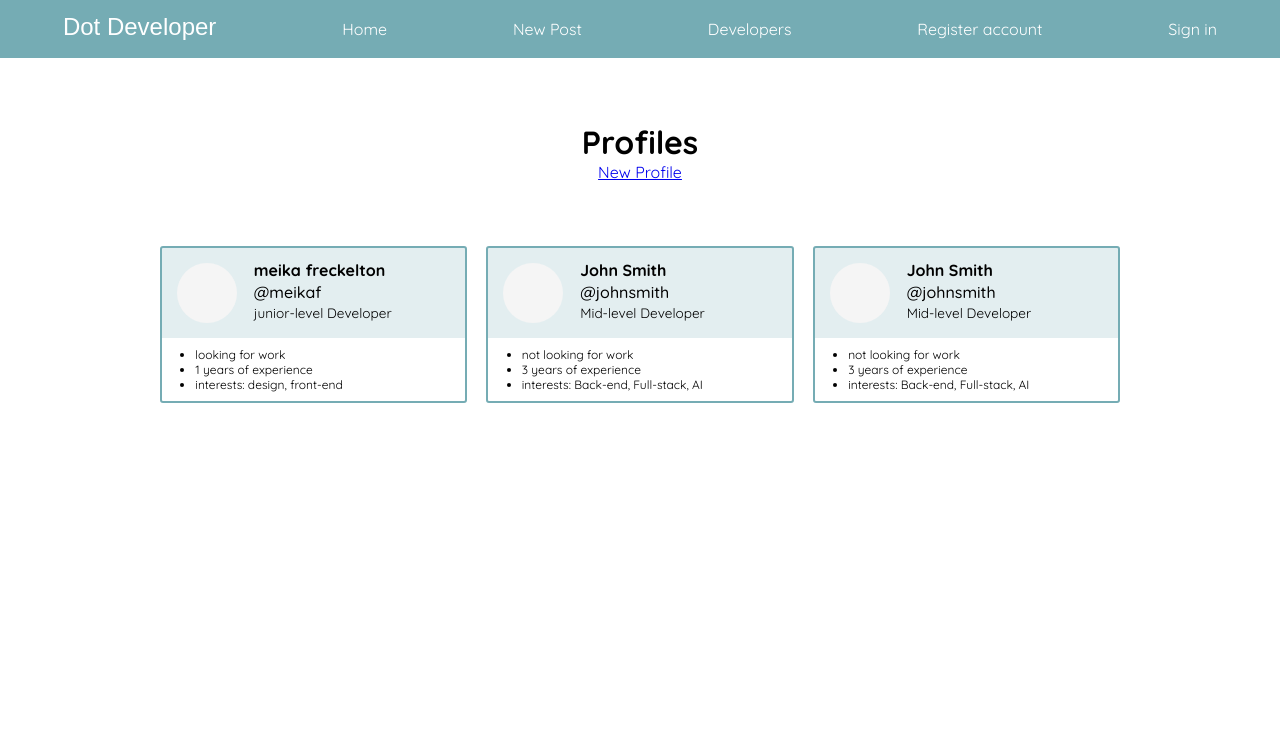
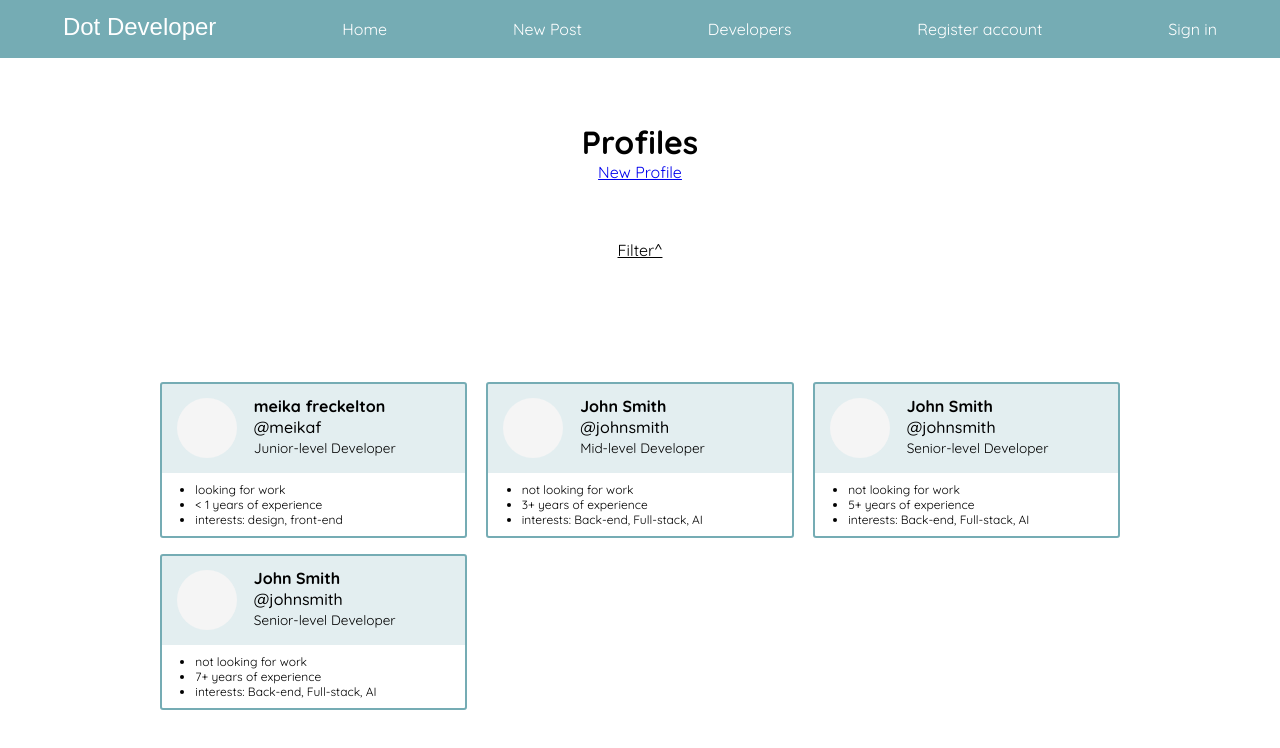
Before and after one commit to dannyfern/MERNAPP, a React (Create React App) app in the folder client/: page /profiles in a window 1280 px wide. Shown: the top 748 px of the page. Built offline with nearby package versions, Linux system fonts and the light colour scheme; a web font is replaced by a local one.

Commit message:
filters for profiles done - need to add languages, interests)

```diff
--- a/client/src/components/profiles/Profiles.js
+++ b/client/src/components/profiles/Profiles.js
@@ -1,10 +1,125 @@
-import React from 'react'
+import React, { useState } from 'react'
 import { Link } from 'react-router-dom'
 import Profile from './Profile'
+import Dropdown from 'react-dropdown'
 
 const Profiles = ({ profileData }) => {
 
-    console.log(profileData)
+    const filters = {
+        level: "All",
+        experience: "All"
+    }
+
+
+    const [filterData, setFilterData] = useState(filters)
+
+    // console.log(profileData)
+
+    const toggleFilter = () => {
+        const div = document.getElementById("openFilter")
+        if (div){
+            (div.style.display === "none") ? (div.style.display = "flex") : (div.style.display = "none")
+        }
+    }
+
+    const profiles = (profile) => {
+        const { detailsData, skillsData, workData  } = profile
+        const { firstName, lastName, username, interests } = detailsData
+        const { skillLevel, yearsOfExperience } = skillsData
+        const { status } = workData
+
+        return (
+            <Link to={`/profiles/${profile._id}`} id="profileLink">
+                <div className="profileCard">
+                    <div className="profileTopSection">
+                        <div className="imagePlaceHolder">
+                            <div className="img"></div>
+
+                        </div>
+                        <div className="profileTopDetails">
+                            <h2>{firstName} {lastName} </h2>
+                            <h3>@{username} </h3>
+                            <h4>{skillLevel} Developer </h4>
+                        </div>
+                    </div>
+                    <div className="profileBottomSection">
+                        <ul>
+                            <li key="status" >{status} </li>
+                            <li key="exp" >{yearsOfExperience} years of experience </li>
+                            <li key="interests" >interests: {interests.join(", ")} </li>
+                        </ul>
+                    </div>
+
+
+                </div>
+            </Link>
+
+        )
+
+
+    }
+
+    const Display = () => {
+        const { level, experience } = filterData
+
+        return (profileData
+            .filter((x) => {
+                if (level === "All"){
+                    return x
+                } else {
+                    return x.skillsData.skillLevel === level
+
+
+
+                }
+            })
+            .filter((x) => {
+                if (experience === "All"){
+                    return x
+                } else {
+
+
+                    return x.skillsData.yearsOfExperience === experience
+                }
+            })
+            .map((profile) => {
+                return profiles(profile)
+            })
+
+        )
+
+
+
+    }
+
+
+
+    const handleSelection = (e) => {
+
+        const { value, label } = e
+
+        setFilterData({
+            ...filterData,
+            [value]: label
+        })
+        console.log(filterData)
+    }
+
+    const levelOptions = [
+        {label: "All", value: "level"},
+        {label: "Junior-level", value: "level"},
+        {label: "Mid-level", value: "level"},
+        {label: "Senior-level", value: "level"}
+    ]
+
+    const experienceOptions = [
+        {label: "All", value: "experience"},
+        {label: "< 1", value: "experience"},
+        {label: "1+", value: "experience"},
+        {label: "3+", value: "experience"},
+        {label: "5+", value: "experience"},
+        {label: "7+", value: "experience"}
+    ]
 
 
 
@@ -13,10 +128,27 @@ const Profiles = ({ profileData }) => {
             <div className="heading">
                 <h1>Profiles</h1>
                 <Link to="/profiles/new">New Profile</Link>
+
+                <p className="profileFilters" onClick={toggleFilter} >Filter^</p>
+                <div id="openFilter" className="filters">
+                    <div className="filterDropdowns">
+                        <div className="dropdownDiv">
+                            <p>Experience level</p>
+                            <Dropdown options={levelOptions} onChange={handleSelection} label="level" />
+                        </div>
+                        <div className="dropdownDiv">
+                            <p>Years of experience</p>
+                            <Dropdown options={experienceOptions} onChange={handleSelection} label="experience" />
+
+                        </div>
+
+                    </div>
+                </div>
             </div>
 
             <div className="profileWrapper">
-                {
+                <Display />
+                {/* {
                     profileData.map((x) => {
                         console.log(x)
                         const { detailsData, skillsData, workData  } = x
@@ -53,7 +185,7 @@ const Profiles = ({ profileData }) => {
 
                         )
                     })
-                }
+                } */}
                 {/* <Profile profile={profileData}/> */}
 
             </div>
--- a/client/src/components/profiles/formComponents/Skills.js
+++ b/client/src/components/profiles/formComponents/Skills.js
@@ -18,26 +18,30 @@ const Skills = ({ setSkills, skillsData, navigation }) => {
         }
     }
 
-    // function to handle regular input
-    function handleChange (e) {
-
-        const { name, value } = e.target
+    // function to handle dropdown and assign its value to the skill level in form data :
+    function onSelect (e) {
+        console.log(e)
+        const { label, value } = e
         setSkills({
             ...skillsData,
-            [name]: value
-        })
-    }
-
-    // function to handle dropdown and assign its value to the skill level in form data :
-    function onSelect (e) {
-        const { value } = e
-        setSkills({
-            ...skillsData,
-            skillLevel: value
+            [value]: label
         })
     }
     // options for skill level drop down :
-    const options = ['Aspirational', 'Junior-level', 'Mid-level', 'Senior-level']
+
+    const levelOptions = [
+        {label: "Junior-level", value: "level"},
+        {label: "Mid-level", value: "level"},
+        {label: "Senior-level", value: "level"}
+    ]
+
+    const experienceOptions = [
+        {label: "< 1", value: "experience"},
+        {label: "1+", value: "experience"},
+        {label: "3+", value: "experience"},
+        {label: "5+", value: "experience"},
+        {label: "7+", value: "experience"}
+    ]
 
     return(
         <div>
@@ -67,14 +71,14 @@ const Skills = ({ setSkills, skillsData, navigation }) => {
                                         Skill level
                                     </label>
                                     {/* dropdown component from package : */}
-                                    <Dropdown options={options} onChange={onSelect} value={skillLevel} id="skillDropDown" name="skillLevel" />
+                                    <Dropdown options={levelOptions} onChange={onSelect} value={skillLevel} id="skillDropDown" name="skillLevel" />
                                 </div>
                                 <div className="formFields">
                                     <label>
                                         Years of Experience
                                     </label>
-                                    <FormInput name="yearsOfExperience" value={yearsOfExperience} onChange={handleChange} className="yearsExp" />
-
+                                    {/* <FormInput name="yearsOfExperience" value={yearsOfExperience} onChange={handleChange} className="yearsExp" /> */}
+                                    <Dropdown options={experienceOptions} onChange={onSelect} value={yearsOfExperience} id="expDropDown" name="yearsOfExperience" />
                                 </div>
                             </div>
 
--- a/client/src/data/profile_data.js
+++ b/client/src/data/profile_data.js
@@ -17,8 +17,8 @@ const profileData = [
         skillsData: {
             technical: ["javascript", "ruby", "html", "css", "ror"],
             soft: ["teamwork", "communication"],
-            skillLevel: "junior-level",
-            yearsOfExperience: "1"
+            skillLevel: "Junior-level",
+            yearsOfExperience: "< 1"
         },
 
         workData: {
@@ -68,7 +68,7 @@ const profileData = [
             technical: ["javascript", "ruby", "PHP", "Express", "Node"],
             soft: ["teamwork", "adaptable", "leadership"],
             skillLevel: "Mid-level",
-            yearsOfExperience: "3"
+            yearsOfExperience: "3+"
         },
 
         workData: {
@@ -117,8 +117,58 @@ const profileData = [
         skillsData: {
             technical: ["javascript", "ruby", "PHP", "Express", "Node"],
             soft: ["teamwork", "adaptable", "leadership"],
-            skillLevel: "Mid-level",
-            yearsOfExperience: "3"
+            skillLevel: "Senior-level",
+            yearsOfExperience: "5+"
+        },
+
+        workData: {
+            status: "not looking for work",
+            currentTitle: "Full-Stack Developer",
+            currentCompany: "CompanyX",
+            currentStartDate: "2017-08-07",
+            pastRoles: []
+        },
+
+        educationData: {
+            recentSchool: "CoderAcademy",
+            recentDegree: "Diploma of IT",
+            recentStartDate: "2020-03-20",
+            recentEndDate: "2021-02-02",
+            pastEducation: []
+        },
+
+        linkData: {
+            linkedIn: "johnsmith",
+            twitter: "johnsmith.com",
+            instagram: "johnsmith.com",
+            facebook: "johnsmith.com",
+            portfolio: "johnsmith.com",
+            github: "johnsmith.com",
+            resume: "",
+            additionalLinks: {}
+        }
+
+    },
+    {
+        _id: 4,
+        detailsData: {
+            profilePhoto: "",
+            firstName: "John",
+            lastName: "Smith",
+            username: "johnsmith",
+            location: "Sydney",
+            phoneNumber: "0431829936",
+            birthday: "1996-02-05",
+            interests: ["Back-end", "Full-stack", "AI"],
+            bio: "hello i am john smith",
+            briefDescription: "this is my author bio"
+        },
+
+        skillsData: {
+            technical: ["javascript", "ruby", "PHP", "Express", "Node"],
+            soft: ["teamwork", "adaptable", "leadership"],
+            skillLevel: "Senior-level",
+            yearsOfExperience: "7+"
         },
 
         workData: {
--- a/client/src/styles/Profile.css
+++ b/client/src/styles/Profile.css
@@ -17,6 +17,11 @@
   font-size: 1.25rem;
   width: 85vw;
   margin: 1%;
+}
+
+.profileFilters {
+  text-decoration: underline;
+  padding: 5%;
 }
 
 .profileWrapper {
--- a/client/src/styles/Profile.scss
+++ b/client/src/styles/Profile.scss
@@ -20,6 +20,11 @@
 }
 
 // profiles page
+.profileFilters{
+    text-decoration: underline;
+    padding: 5%;
+
+}
 
 .profileWrapper{
     width: 80vw;
@@ -27,6 +32,8 @@
     flex-direction: column;
     justify-content: center;
     margin: 0 auto;
+
+
     a{
         text-decoration: none;
         color: black;
@@ -486,6 +493,8 @@
     margin-top: 10%;
 
 
+
+
     .nameLocation{
         text-align: center;
 
```
Also changed, not shown: 2 other files (tests, documents, lock files or other folders).
